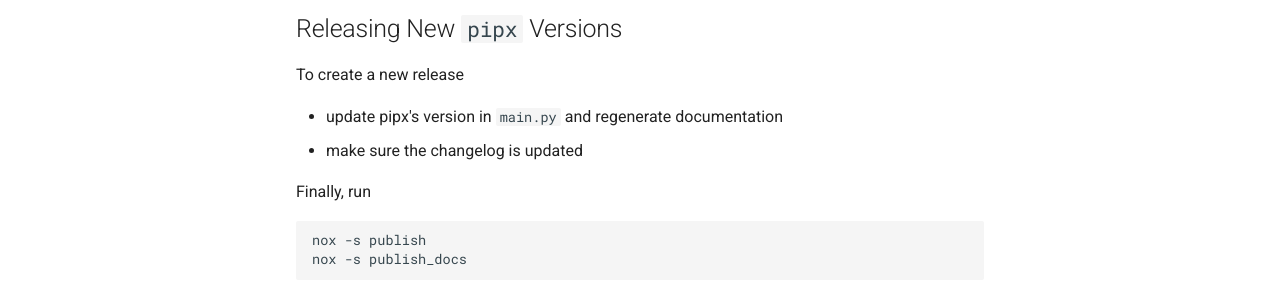
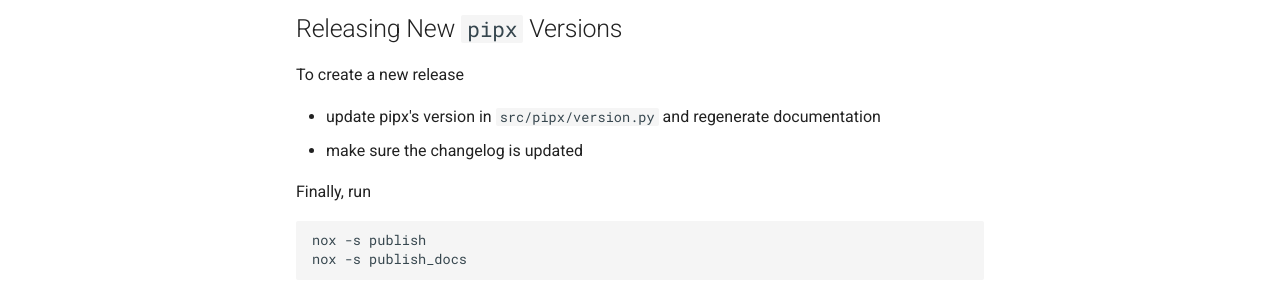
Before and after one commit to pypa/pipx, an MkDocs documentation site: the page built from docs/contributing.md, in a window 1280 px wide and 900 px high, scrolled down 2110 px. Shown: the part 510-810 px from the top of the window. Built offline with MkDocs 1.6.1 and Material for MkDocs 9.7.7, drawn with Linux system fonts in a browser that asks for light colours; comment, search, counter and statistics services are not loaded.

Commit message:
Update where version info is stored in src/.

```diff
--- a/docs/contributing.md
+++ b/docs/contributing.md
@@ -103,7 +103,7 @@
 ## Releasing New `pipx` Versions
 To create a new release
 
-* update pipx's version in `main.py` and regenerate documentation
+* update pipx's version in `src/pipx/version.py` and regenerate documentation
 * make sure the changelog is updated
 
 Finally, run
```
